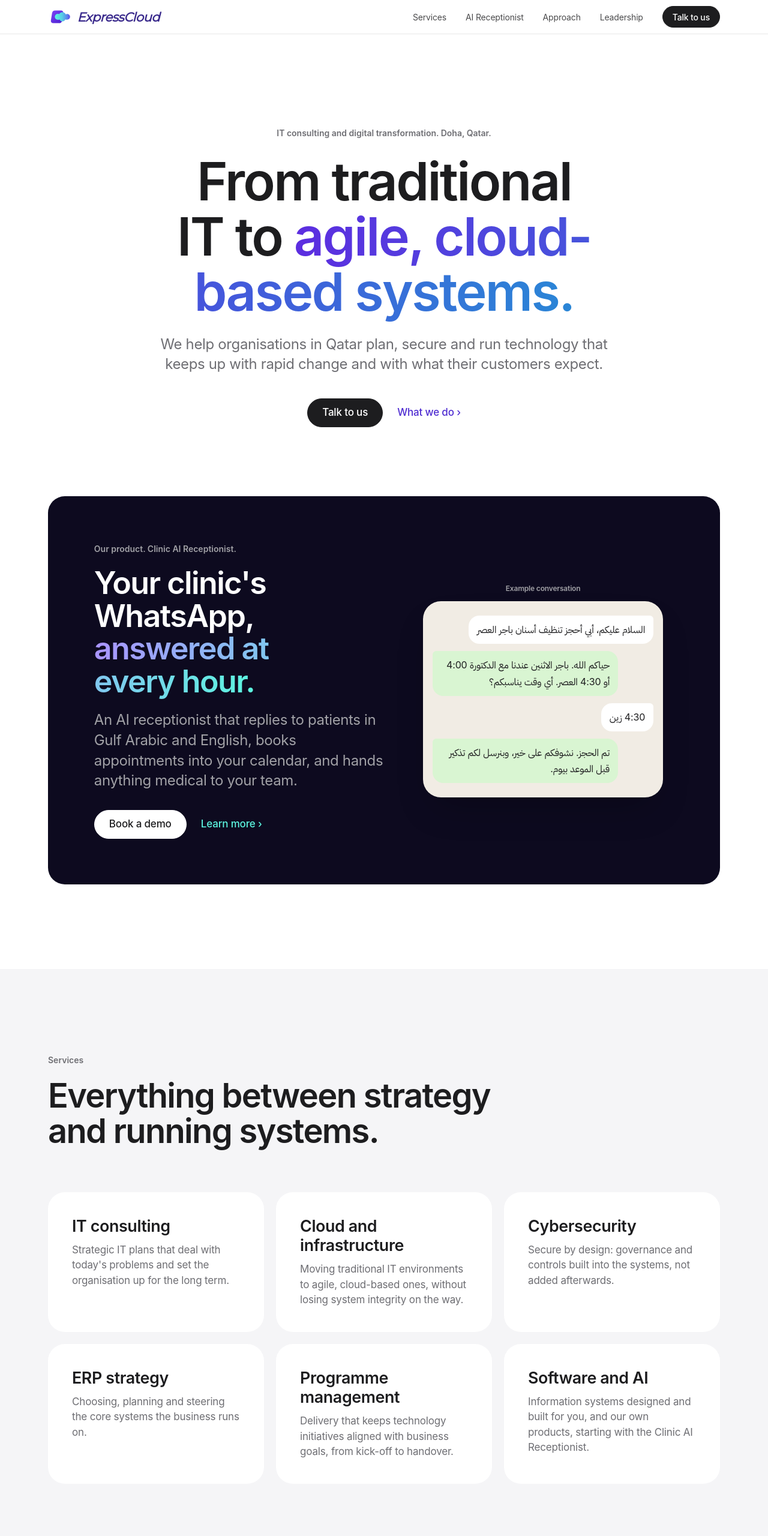
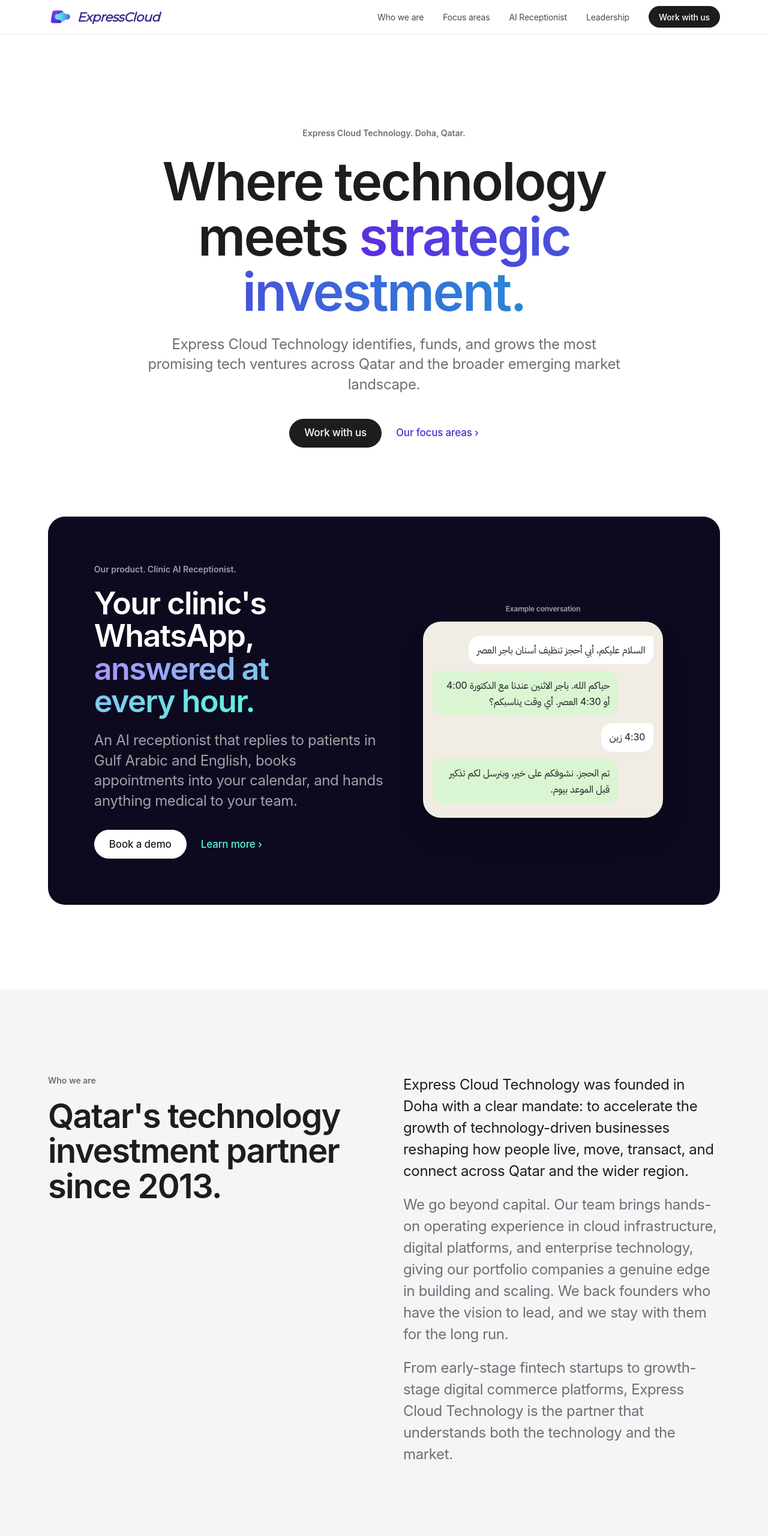
Before and after one commit to mattarzaid-alt/express-cloud-technology, a website built with Vite: page artifacts/expresscloud-site/index.html in a window 1280 px wide. Shown: the top 2560 px of the page at 60% size. Built offline with nearby package versions, Linux system fonts and the light colour scheme.

Commit message:
Rebuild the home page around the company website's own wording
Hero, Who we are and the closing line now use the existing site's text
(technology investment partner since 2013). Focus areas and operating
experience follow from that text and the CEO's profile.

Co-Authored-By: Claude Fable 5.2 <noreply@anthropic.com>
Claude-Session: https://claude.ai/code/session_01NoR23tS5FkkHHbxi4oB7Ab

```diff
--- a/artifacts/expresscloud-site/index.html
+++ b/artifacts/expresscloud-site/index.html
@@ -3,8 +3,8 @@
 <head>
 <meta charset="utf-8">
 <meta name="viewport" content="width=device-width, initial-scale=1, viewport-fit=cover">
-<title>ExpressCloud - IT consulting and digital transformation in Doha</title>
-<meta name="description" content="Express Cloud Technology is a Doha IT consultancy: digital transformation, cloud, cybersecurity, ERP strategy, programme management and software.">
+<title>ExpressCloud - Where technology meets strategic investment</title>
+<meta name="description" content="Express Cloud Technology identifies, funds, and grows the most promising tech ventures across Qatar and the broader emerging market landscape.">
 <!-- Hidden from search until the copy is approved and the domain is live. -->
 <meta name="robots" content="noindex">
 <meta name="theme-color" content="#FFFFFF">
@@ -18,25 +18,25 @@
   <div class="wrap header__row">
     <a class="logo" href="#top" aria-label="ExpressCloud"><img src="/logo-mark.svg" alt="" width="92" height="68"><span class="logo__word">ExpressCloud</span></a>
     <nav class="nav" aria-label="Sections">
-      <a href="#services">Services</a>
+      <a href="#about">Who we are</a>
+      <a href="#focus">Focus areas</a>
       <a href="clinic-ai-receptionist.html">AI Receptionist</a>
-      <a href="#approach">Approach</a>
       <a href="#leadership">Leadership</a>
     </nav>
-    <a class="btn btn--small" href="#contact">Talk to us</a>
+    <a class="btn btn--small" href="#contact">Work with us</a>
   </div>
 </header>
 
 <main id="main">
-  <!-- DRAFT COPY on this page was written from the company's public description; the owner reviews it before launch. -->
+  <!-- Hero and "Who we are" use the company website's own wording. -->
   <section class="hero center" id="top">
     <div class="wrap stack">
-      <p class="eyebrow">IT consulting and digital transformation. Doha, Qatar.</p>
-      <h1>From traditional IT to <span class="grad">agile, cloud-based systems.</span></h1>
-      <p class="lede">We help organisations in Qatar plan, secure and run technology that keeps up with rapid change and with what their customers expect.</p>
+      <p class="eyebrow">Express Cloud Technology. Doha, Qatar.</p>
+      <h1>Where technology meets <span class="grad">strategic investment.</span></h1>
+      <p class="lede">Express Cloud Technology identifies, funds, and grows the most promising tech ventures across Qatar and the broader emerging market landscape.</p>
       <div class="actions">
-        <a class="btn" href="#contact">Talk to us</a>
-        <a class="more" href="#services">What we do</a>
+        <a class="btn" href="#contact">Work with us</a>
+        <a class="more" href="#focus">Our focus areas</a>
       </div>
     </div>
   </section>
@@ -66,44 +66,64 @@
     </div>
   </section>
 
-  <section class="section soft" id="services">
+  <section class="section soft" id="about">
+    <div class="wrap about">
+      <div class="head" data-reveal>
+        <p class="eyebrow">Who we are</p>
+        <h2>Qatar's technology investment partner since 2013.</h2>
+      </div>
+      <div class="prose" data-reveal>
+        <p>Express Cloud Technology was founded in Doha with a clear mandate: to accelerate the growth of technology-driven businesses reshaping how people live, move, transact, and connect across Qatar and the wider region.</p>
+        <p>We go beyond capital. Our team brings hands-on operating experience in cloud infrastructure, digital platforms, and enterprise technology, giving our portfolio companies a genuine edge in building and scaling. We back founders who have the vision to lead, and we stay with them for the long run.</p>
+        <p>From early-stage fintech startups to growth-stage digital commerce platforms, Express Cloud Technology is the partner that understands both the technology and the market.</p>
+      </div>
+    </div>
+  </section>
+
+  <section class="section" id="focus">
     <div class="wrap">
       <div class="head" data-reveal>
-        <p class="eyebrow">Services</p>
-        <h2>Everything between strategy and running systems.</h2>
+        <p class="eyebrow">Our focus areas</p>
+        <h2>Technology reshaping how people live, move, transact, and connect.</h2>
       </div>
+      <!-- PROVISIONAL: these five areas are the ones named in the company website's "Who we are" text.
+           The original "Our focus areas" section did not come through in the PDF; replace with it when supplied. -->
       <ul class="grid grid--3">
-        <li class="card" data-reveal><h3>IT consulting</h3><p>Strategic IT plans that deal with today's problems and set the organisation up for the long term.</p></li>
-        <li class="card" data-reveal><h3>Cloud and infrastructure</h3><p>Moving traditional IT environments to agile, cloud-based ones, without losing system integrity on the way.</p></li>
-        <li class="card" data-reveal><h3>Cybersecurity</h3><p>Secure by design: governance and controls built into the systems, not added afterwards.</p></li>
-        <li class="card" data-reveal><h3>ERP strategy</h3><p>Choosing, planning and steering the core systems the business runs on.</p></li>
-        <li class="card" data-reveal><h3>Programme management</h3><p>Delivery that keeps technology initiatives aligned with business goals, from kick-off to handover.</p></li>
-        <li class="card" data-reveal><h3>Software and AI</h3><p>Information systems designed and built for you, and our own products, starting with the Clinic AI Receptionist.</p></li>
+        <li class="card" data-reveal><h3>Fintech</h3><p>Early-stage startups changing how people and businesses transact.</p></li>
+        <li class="card" data-reveal><h3>Digital commerce</h3><p>Growth-stage platforms for buying, selling and delivering online.</p></li>
+        <li class="card" data-reveal><h3>Cloud infrastructure</h3><p>The foundations that technology-driven businesses build and scale on.</p></li>
+        <li class="card" data-reveal><h3>Digital platforms</h3><p>Products that connect people and services across Qatar and the wider region.</p></li>
+        <li class="card" data-reveal><h3>Enterprise technology</h3><p>Systems that help established organisations work better.</p></li>
+        <li class="card" data-reveal><h3>Applied AI</h3><p>Starting with our own product, the Clinic AI Receptionist. <a class="more" href="clinic-ai-receptionist.html">See it</a></p></li>
       </ul>
     </div>
   </section>
 
-  <section class="section" id="approach">
+  <section class="section soft" id="expertise">
     <div class="wrap">
       <div class="head" data-reveal>
-        <p class="eyebrow">Approach</p>
-        <h2>Understand first. Build second.</h2>
+        <p class="eyebrow">Operating experience</p>
+        <h2>We go beyond capital.</h2>
+        <p class="lede">Hands-on experience our portfolio companies and partners can draw on.</p>
       </div>
-      <ol class="grid grid--3">
-        <li class="card" data-reveal><span class="card__n" aria-hidden="true">01</span><h3>Understand</h3><p>We start with your people and your processes, not with a technology we want to sell.</p></li>
-        <li class="card" data-reveal><span class="card__n" aria-hidden="true">02</span><h3>Design</h3><p>You see how the system will work, and agree to it, before anything is built.</p></li>
-        <li class="card" data-reveal><span class="card__n" aria-hidden="true">03</span><h3>Build and stay</h3><p>We deliver in stages you can use, then stay to run and improve what we built.</p></li>
-      </ol>
+      <ul class="grid grid--3">
+        <li class="card" data-reveal><h3>IT strategy</h3><p>Strategic IT plans that deal with today's challenges and position the organisation for long-term success.</p></li>
+        <li class="card" data-reveal><h3>Cloud and infrastructure</h3><p>Moving traditional IT environments to agile, cloud-based ones, without losing system integrity on the way.</p></li>
+        <li class="card" data-reveal><h3>Cybersecurity</h3><p>Secure by design: governance and controls built into the systems, not added afterwards.</p></li>
+        <li class="card" data-reveal><h3>ERP strategy</h3><p>Choosing, planning and steering the core systems the business runs on.</p></li>
+        <li class="card" data-reveal><h3>Enterprise architecture and governance</h3><p>Technology decisions that stay aligned with business goals as the company grows.</p></li>
+        <li class="card" data-reveal><h3>Programme management</h3><p>Delivery that keeps technology initiatives on track, from kick-off to handover.</p></li>
+      </ul>
     </div>
   </section>
 
-  <section class="section dark" id="about">
+  <section class="section dark" id="principle">
     <div class="wrap">
-      <p class="statement" data-reveal>Express Cloud Technology is an IT consultancy and software firm based in Doha. <span>Impactful, secure and scalable solutions, in Arabic and English.</span></p>
+      <p class="statement" data-reveal>Disciplined capital allocation. <span class="grad">Long-term vision.</span></p>
     </div>
   </section>
 
-  <section class="section soft" id="leadership">
+  <section class="section" id="leadership">
     <div class="wrap person">
       <div class="stack" data-reveal>
         <p class="eyebrow">Leadership</p>
@@ -121,12 +141,11 @@
     </div>
   </section>
 
-
-  <section class="section" id="contact">
+  <section class="section soft" id="contact">
     <div class="wrap split">
       <div class="stack" data-reveal>
-        <h2>Tell us what you're working on.</h2>
-        <p class="lede">Send a few lines and we will reply to arrange a conversation.</p>
+        <h2>Work with us.</h2>
+        <p class="lede">Founders, partners and organisations: send a few lines and we will reply to arrange a conversation.</p>
         <div class="actions">
           <a class="more" href="https://wa.me/WHATSAPP_NUMBER">Message us on WhatsApp</a>
           <a class="more" href="mailto:EMAIL">EMAIL</a>
@@ -154,7 +173,7 @@
 
 <footer class="footer">
   <div class="wrap footer__row">
-    <span class="footer__name">Express Cloud Technology</span>
+    <span class="footer__name">&copy; 2026 Express Cloud Technology. All rights reserved.</span>
     <span>Doha, Qatar</span>
     <a href="clinic-ai-receptionist.html">Clinic AI Receptionist</a>
     <a href="mailto:EMAIL">EMAIL</a>
--- a/artifacts/expresscloud-site/site.css
+++ b/artifacts/expresscloud-site/site.css
@@ -109,6 +109,13 @@
 .dark .card__n { color: var(--accent-on-dark); }
 .section:not(.soft):not(.dark) .card { background: var(--surface-soft); }
 
+/* ---------- Who we are ---------- */
+.about { display: grid; gap: var(--space-8); }
+.about .head { margin-block-end: 0; }
+.prose { display: grid; gap: var(--space-5); font-size: var(--text-lg); line-height: 1.5; letter-spacing: var(--tracking-snug); color: var(--fg-2); max-width: 36em; }
+.prose p:first-child { color: var(--fg-1); }
+@media (min-width: 900px) { .about { grid-template-columns: 1fr 1fr; gap: var(--space-16); align-items: start; } }
+
 /* ---------- Leadership ---------- */
 .person { display: grid; gap: var(--space-10); }
 .person .stack { display: grid; gap: var(--space-5); align-content: start; }
@@ -116,15 +123,15 @@
 .person__role { font-size: var(--text-lg); color: var(--accent); font-weight: 500; }
 .person p { color: var(--fg-2); max-width: 36em; }
 .facts { display: grid; gap: var(--space-5); align-content: start; }
-.facts > div { background: var(--white); border-radius: var(--radius-lg); padding: var(--space-6) var(--space-8); display: grid; gap: var(--space-3); }
+.facts > div { background: var(--surface-soft); border-radius: var(--radius-lg); padding: var(--space-6) var(--space-8); display: grid; gap: var(--space-3); }
 .facts h3 { font-size: var(--text-sm); color: var(--fg-2); font-weight: 600; letter-spacing: 0; }
 .chips { display: flex; flex-wrap: wrap; gap: var(--space-2); padding: 0; margin: 0; list-style: none; }
-.chips li { font-size: var(--text-sm); font-weight: 500; padding: 6px 14px; border-radius: var(--radius-pill); background: var(--surface-soft); }
+.chips li { font-size: var(--text-sm); font-weight: 500; padding: 6px 14px; border-radius: var(--radius-pill); background: var(--white); }
 @media (min-width: 900px) { .person { grid-template-columns: 1.1fr 0.9fr; gap: var(--space-16); } }
 
 /* ---------- Statement (about) ---------- */
 .statement { font-size: clamp(1.625rem, 1rem + 2.6vw, 2.75rem); font-weight: 600; line-height: 1.15; letter-spacing: var(--tracking-tight); max-width: 20em; text-wrap: balance; }
-.statement span { color: var(--fg-2); }
+.statement span:not(.grad) { color: var(--fg-2); }
 
 /* ---------- Contact and forms ---------- */
 .split { display: grid; gap: var(--space-12); }
@@ -143,7 +150,6 @@
 .field input[type="tel"] { direction: ltr; text-align: start; }
 .form__trap { position: absolute; inset-inline-start: -9999px; }
 .form__error { color: #B3261E; font-size: var(--text-sm); font-weight: 500; }
-.section:not(.soft) :is(.form, .thanks) { background: var(--surface-soft); }
 .thanks { background: var(--white); border-radius: var(--radius-lg); padding: clamp(28px, 5vw, 48px); display: grid; gap: var(--space-3); }
 .thanks p { color: var(--fg-2); }
 
```
Also changed, not shown: CLAUDE.md (+1 -1 lines), artifacts/expresscloud-site/clinic-ai-receptionist.html (+1 -1 lines), previews/clinic-desktop.png, previews/clinic-mobile.png, previews/home-desktop.png, previews/home-mobile.png.
